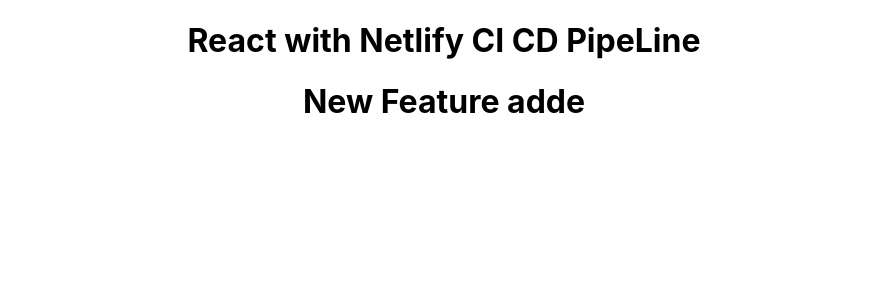
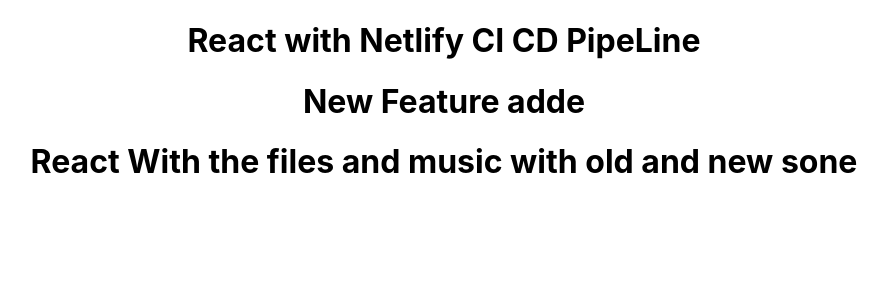
Before and after one commit to Budhabhusha/music-tunes-app, a React (Create React App) app: page / in a window 1280 px wide. Shown: the top 300 px of the page, without its empty margins (196-1083 px from the left). Built offline with nearby package versions, Linux system fonts and the light colour scheme.

Commit message:
new odd and old songs added

```diff
--- a/src/App.tsx
+++ b/src/App.tsx
@@ -6,6 +6,7 @@
     <div className="App">
       <h1>React with Netlify CI CD PipeLine</h1>
       <h1>New Feature adde</h1>
+      <h1>React With the files and music with old and new sone</h1>
     </div>
   );
 }
```
